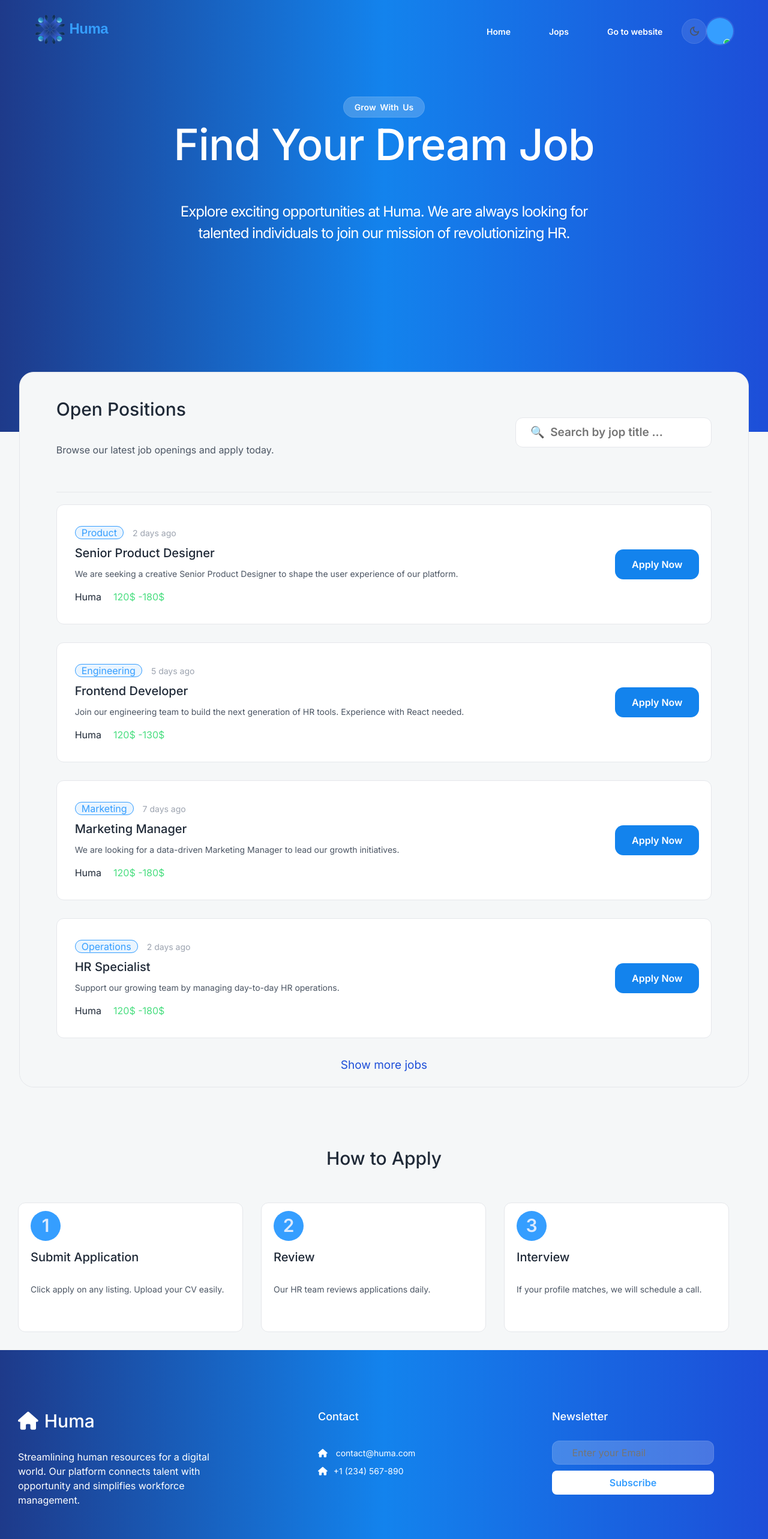
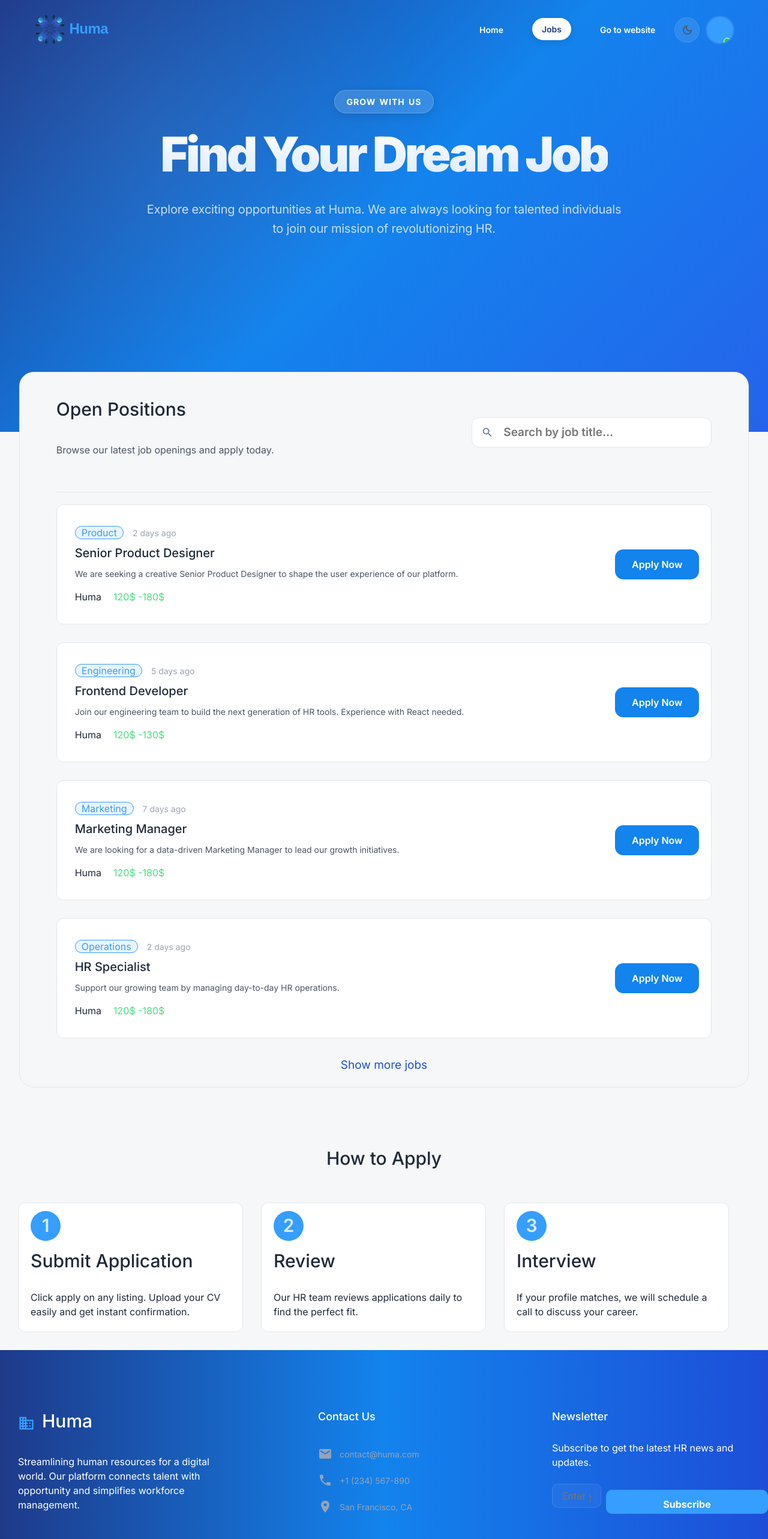
Before and after one commit to Akroom234js/Huma-HR, a React (Vite) app in the folder FrontEnd/: page /jops in a window 1280 px wide. Shown: the top 2566 px of the page at 60% size. Built offline with nearby package versions, Linux system fonts and the light colour scheme; no server answers.

Commit message:
style:improve 'Home' page style

```diff
--- a/FrontEnd/src/App.jsx
+++ b/FrontEnd/src/App.jsx
@@ -1,5 +1,5 @@
 // App.jsx
-import { BrowserRouter, Routes, Route } from 'react-router-dom';
+import { BrowserRouter, Routes, Route, Navigate } from 'react-router-dom';
 import Sidebar from './Components/Sidebar/Sidebar'
 import Recruitment from './Components/Pages/Recrutment/Main-page/Recrutment';
 import ScheduleInterview from './Components/Pages/Recrutment/ScheduleInterview/ScheduleInterview';
@@ -32,7 +32,7 @@ function App() {
       <Routes>
         {/* Public Routes */}
         <Route path="/" element={<Home />} />
-        <Route path="/home" element={<Home />} />
+        <Route path="/home" element={<Navigate to="/" replace />} />
         <Route path="/jops" element={<Jops />} />
 
         {/* Dashboard Routes with Sidebar */}
--- a/FrontEnd/src/Components/Pages/Home/Footer.jsx
+++ b/FrontEnd/src/Components/Pages/Home/Footer.jsx
@@ -1,15 +1,14 @@
+import { Link } from "react-router-dom";
+
 export default function Footer() {
   return (
     <>
       <div className="footer">
         <div className="one">
-          <h3>
-            {" "}
-            <span style={{ paddingRight: "10px" }}>
-              <i className="fa-solid fa-house"></i>
-            </span>
-            Huma
-          </h3>
+          <div className="brand-logo">
+            <span className="material-icons">business</span>
+            <h3>Huma</h3>
+          </div>
           <p>
             Streamlining human resources for a digital world. Our platform
             connects talent with opportunity and simplifies workforce
@@ -17,42 +16,34 @@ export default function Footer() {
           </p>
         </div>
         <div className="two">
-          <h3>Contact</h3>
-          <div style={{ marginBottom: "9px" }}>
-            <span style={{ paddingRight: "10px" }}>
-              <i className="fa-solid fa-house"></i>
-            </span>{" "}
-            contact@huma.com
+          <h3>Contact Us</h3>
+          <div className="contact-item">
+            <span className="material-icons text-sm">email</span>
+            <span>contact@huma.com</span>
           </div>
-          <div>
-            {" "}
-            <span style={{ paddingRight: "10px" }}>
-              <i className="fa-solid fa-house"></i>
-            </span>
-            +1 (234) 567-890
+          <div className="contact-item">
+            <span className="material-icons text-sm">phone</span>
+            <span>+1 (234) 567-890</span>
+          </div>
+          <div className="contact-item">
+            <span className="material-icons text-sm">location_on</span>
+            <span>San Francisco, CA</span>
           </div>
         </div>
         <div className="three">
           <h3>Newsletter</h3>
-          <p>
-            <input type="" placeholder="     Enter your Email" />
+          <p>Subscribe to get the latest HR news and updates.</p>
+          <div className="newsletter-box">
+            <input type="email" placeholder="Enter your email" />
             <button>Subscribe</button>
-          </p>
+          </div>
         </div>
       </div>
-      <hr
-        style={{
-          width: 70,
-          height: 2,
-          backgroundColor: "var(--text-on-primary)",
-          border: "none",
-        }}
-      />
       <div className="end">
         <p>© 2024 Huma. All Rights Reserved.</p>
-        <div>
-          <span>Privacy Policy</span>
-          <span>Terms of Use</span>
+        <div className="footer-links-bottom">
+          <Link to="#">Privacy Policy</Link>
+          <Link to="#">Terms of Use</Link>
         </div>
       </div>
     </>
--- a/FrontEnd/src/Components/Pages/Home/Home.css
+++ b/FrontEnd/src/Components/Pages/Home/Home.css
@@ -1,8 +1,21 @@
 .container1 {
-  background: var(--primary-gradient);
+  background: linear-gradient(135deg, #1e3a8a 0%, #1383ed 50%, #2563eb 100%);
   width: 100%;
   height: 90vh;
   margin-top: 0px;
+  position: relative;
+  overflow: hidden;
+}
+
+.container1::before {
+  content: '';
+  position: absolute;
+  top: 0;
+  left: 0;
+  width: 100%;
+  height: 100%;
+  background: radial-gradient(circle at 20% 30%, rgba(255, 255, 255, 0.05) 0%, transparent 40%);
+  pointer-events: none;
 }
 
 .navbar {
@@ -11,7 +24,7 @@
   margin: auto;
   display: flex;
   justify-content: space-between;
-  align-items: flex-end;
+  align-items: center;
   padding-top: 25px;
   position: relative;
 }
@@ -54,8 +67,17 @@
   gap: 16px;
 }
 
-.nav-links a:hover {
+.nav-links a.active {
+  background-color: white;
+  color: #1e3a8a !important;
+  border-radius: 28px;
+  box-shadow: 0 4px 12px rgba(0, 0, 0, 0.1);
+  transform: translateY(-1px);
+}
+
+.nav-links a:not(.active):hover {
   background-color: var(--glass-bg);
+  color: white !important;
   border-radius: 28px;
 }
 
@@ -110,6 +132,7 @@
   justify-content: center;
   overflow: hidden;
   cursor: pointer;
+  margin-left: 12px;
 }
 
 .nav-profile-placeholder {
@@ -138,12 +161,12 @@
 .user-avatar-container.small .user-avatar-initials {
   width: 100%;
   height: 100%;
-  background: linear-gradient(135deg, #1e3a8a, #1383ed);
-  color: white;
+  background: white;
+  color: #1e3a8a;
   display: flex;
   align-items: center;
   justify-content: center;
-  font-weight: 700;
+  font-weight: 800;
   font-size: 0.95rem;
   letter-spacing: 0.5px;
 }
@@ -155,46 +178,58 @@
 }
 
 .intro-box {
-  width: 64vw;
-  height: 50vh;
-  padding-top: 69px;
+  width: 70vw;
+  height: auto;
+  padding-top: 100px;
   margin: auto;
   display: flex;
-  justify-content: space-evenly;
+  justify-content: center;
   align-items: center;
   flex-direction: column;
-  gap: -70px;
+  gap: 1.5rem;
+  z-index: 10;
+  position: relative;
 }
 
 .intro {
-  color: var(--text-accent);
-  font-size: 14px;
-  background: var(--glass-bg);
-  border-radius: 24px;
-  word-spacing: 3px;
-  font-weight: 600;
-  display: block;
-  padding: 6px 18px 6px;
-  margin: 42px;
-  border: 1px solid var(--glass-border);
-  color: #ffffff !important;
+  color: white !important;
+  font-size: 0.875rem;
+  background: rgba(255, 255, 255, 0.15);
+  backdrop-filter: blur(12px);
+  border-radius: 100px;
+  word-spacing: 2px;
+  font-weight: 700;
+  padding: 0.5rem 1.25rem;
+  border: 1px solid rgba(255, 255, 255, 0.2);
+  box-shadow: 0 4px 15px rgba(0, 0, 0, 0.1);
+  text-transform: uppercase;
+  letter-spacing: 1px;
 }
 
 .title {
-  color: var(--text-on-primary);
-  margin-top: -40px;
-  letter-spacing: -1px;
-  font-size: 72px;
+  color: white;
+  letter-spacing: -0.05em;
+  font-size: 5rem;
+  font-weight: 900;
+  text-align: center;
+  line-height: 1.1;
+  margin: 0;
+  background: linear-gradient(to bottom, #ffffff, #dbeafe);
+  background-clip: text;
+  -webkit-background-clip: text;
+  -webkit-text-fill-color: transparent;
 }
 
 .description {
-  letter-spacing: -1px;
-  color: var(--text-accent);
-  color: #ffffff !important;
-  margin: auto;
-  padding: 9px 29px;
-  font-size: 24px;
+  letter-spacing: -0.01em;
+  color: #dbeafe !important;
+  max-width: 800px;
+  margin: 0 auto;
+  padding: 0.5rem 0;
+  font-size: 1.25rem;
+  line-height: 1.6;
   text-align: center;
+  opacity: 0.9;
 }
 
 .container2 {
@@ -223,29 +258,27 @@
 
 .poop2 {
   width: 90vw;
-  height: 80vh;
-  background: linear-gradient(to right,
-      #1e3a8a 0%,
-      #1383ed 35%,
-      var(--bg-page) 35%,
-      var(--bg-page) 100%);
-  border-radius: 24px;
+  height: auto;
+  min-height: 500px;
+  background: var(--bg-card);
+  border-radius: 2.5rem;
   margin: auto;
-  transform: translateY(-100px);
+  transform: translateY(-80px);
   border: 1px solid var(--border-color);
   display: flex;
-  justify-content: space-between;
+  overflow: hidden;
+  box-shadow: 0 25px 50px -12px rgba(0, 0, 0, 0.25);
 }
 
 .left-side {
-  width: 35vw;
+  width: 40%;
+  background: linear-gradient(135deg, #1e3a8a, #1383ed);
   display: flex;
-  justify-content: space-evenly;
-  align-items: flex-start;
   flex-direction: column;
-  padding: 25px 49px;
-  border-bottom-left-radius: 24px;
-  border-top-left-radius: 24px;
+  justify-content: center;
+  padding: 4rem;
+  color: white;
+  position: relative;
 }
 
 .icon1 {
@@ -506,47 +539,53 @@
   margin: 0px 0px 0px 30px;
 }
 
-.con_cart div,
-.con_cart2 div {
+.con_cart div {
   width: 30%;
-  height: 35vh;
-  background-color: var(--bg-card);
-  border-radius: 12px;
+  padding: 3rem 2rem;
+  background: var(--bg-card);
+  border-radius: 1.5rem;
   border: 1px solid var(--border-color);
+  transition: all 0.4s cubic-bezier(0.175, 0.885, 0.32, 1.275);
   display: flex;
-  justify-content: center;
-  align-items: flex-start;
   flex-direction: column;
-  gap: 25px;
-  padding: 0px 20px;
-  transition: all 0.3s ease;
+  gap: 1.5rem;
+  box-shadow: var(--shadow-sm);
 }
 
-.con_cart h3,
-.con_cart2 h3 {
-  font-size: 20px;
-  color: var(--text-main);
+.con_cart div:hover {
+  transform: translateY(-8px);
+  box-shadow: var(--shadow-lg);
+  border-color: var(--primary-color);
 }
 
-.con_cart p,
-.con_cart2 p {
-  font-size: 14px;
-  color: var(--text-secondary);
+.con_cart h3 {
+  font-size: 1.5rem;
+  font-weight: 700;
+  color: var(--text-main);
+  margin: 0;
 }
 
-.con_cart span i {
-  font-size: 27px;
-  text-align: center;
-  display: block;
-  padding: 11px 0px;
-  color: var(--primary-color);
+.con_cart p {
+  font-size: 0.9375rem;
+  color: var(--text-secondary);
+  line-height: 1.6;
+  margin: 0;
 }
 
 .con_cart span {
   width: 50px;
-  height: 54px;
-  background-color: var(--glass-bg);
-  border-radius: 18px;
+  height: 50px;
+  background-color: var(--primary-light);
+  border-radius: 12px;
+  display: flex;
+  align-items: center;
+  justify-content: center;
+}
+
+.con_cart span i {
+  font-size: 1.5rem;
+  color: var(--primary-color);
+  margin: 0;
 }
 
 .con_cart2 div {
@@ -579,52 +618,78 @@
 
 .container5 {
   width: 90%;
-  height: 95vh;
-  margin: auto;
-  margin-top: 120px;
-  margin-bottom: 120px;
-  border-radius: 24px;
-  background: var(--primary-gradient);
+  min-height: 500px;
+  margin: 6rem auto;
+  border-radius: 2.5rem;
+  background: linear-gradient(135deg, #0f172a, #1e3a8a);
   display: flex;
   justify-content: space-between;
   align-items: center;
+  padding: 4rem;
+  position: relative;
+  overflow: hidden;
+  box-shadow: var(--shadow-lg);
+}
+
+.container5::before {
+  content: '';
+  position: absolute;
+  top: 0;
+  right: 0;
+  width: 100%;
+  height: 100%;
+  background-image: url('https://www.transparenttextures.com/patterns/cubes.png');
+  opacity: 0.1;
+  pointer-events: none;
 }
 
 .container5 div {
   width: 50%;
-  height: 100%;
-  display: flex;
-  padding: 0px 25px;
-  justify-content: center;
-  align-items: flex-start;
-  flex-direction: column;
+  position: relative;
+  z-index: 10;
 }
 
 .container5 h2 {
-  font-size: 30px;
-  font-weight: 700;
-  width: 300px;
-  color: var(--text-on-primary);
+  font-size: 2.5rem;
+  font-weight: 800;
+  max-width: 400px;
+  color: white;
+  margin-bottom: 1.5rem;
+  line-height: 1.2;
 }
 
 .container5 p {
-  font-size: 18px;
-  color: var(--text-accent);
-  margin: 20px 0px;
+  font-size: 1.25rem;
+  color: #bfdbfe;
+  margin-bottom: 2.5rem;
+  line-height: 1.6;
 }
 
 .container5 button {
-  font-size: 17px;
-  color: var(--primary-color);
-  margin: 20px 0px;
-  width: 148px;
-  height: 45px;
-  border-radius: 12px;
-  padding: 10px 24px;
+  padding: 1rem 2.5rem;
+  background: white;
+  color: #1e3a8a;
   border: none;
-  background-color: var(--text-on-primary);
-  font-weight: 600;
+  border-radius: 1rem;
+  font-weight: 700;
+  font-size: 1rem;
   cursor: pointer;
+  transition: all 0.3s ease;
+  box-shadow: 0 4px 15px rgba(0, 0, 0, 0.1);
+}
+
+.container5 button:hover {
+  background: #eff6ff;
+  transform: translateY(-2px);
+  box-shadow: 0 10px 25px rgba(255, 255, 255, 0.1);
+}
+
+.container5 img {
+  width: 100%;
+  height: auto;
+  border-radius: 1.5rem;
+  box-shadow: 0 25px 50px -12px rgba(0, 0, 0, 0.5);
+  border: 1px solid rgba(255, 255, 255, 0.1);
 }
 
 .container5 img {
@@ -937,12 +1002,16 @@
     justify-content: space-between;
     align-items: center;
     width: 95%;
-    padding-top: 15px;
+    padding: 20px 0;
     position: relative;
+    height: auto;
+    overflow: visible;
   }
 
   .container1 {
     height: auto;
+    min-height: 100vh;
+    overflow: visible;
     padding-bottom: 40px;
   }
 
@@ -960,10 +1029,10 @@
 
   .nav-links {
     position: absolute;
-    top: 60px;
+    top: 70px;
     left: 0;
     right: 0;
-    background: var(--primary-gradient);
+    background: linear-gradient(135deg, #1e3a8a, #1383ed);
     backdrop-filter: blur(20px);
     -webkit-backdrop-filter: blur(20px);
     flex-direction: column;
@@ -976,7 +1045,7 @@
     transform: translateY(-20px) scale(0.95);
     pointer-events: none;
     transition: all 0.4s cubic-bezier(0.175, 0.885, 0.32, 1.275);
-    z-index: 99;
+    z-index: 1000;
     display: flex;
   }
 
@@ -1035,13 +1104,18 @@
   }
 
   .title {
-    font-size: 36px;
+    font-size: 2.5rem;
+    line-height: 1.2;
+    margin-top: 10px;
     text-align: center;
   }
 
   .description {
-    font-size: 16px;
-    padding: 0 10px;
+    font-size: 1rem;
+    line-height: 1.5;
+    padding: 0 16px;
+    margin-top: 15px;
+    opacity: 0.85;
   }
 
   .poop_jops {
@@ -1078,10 +1152,11 @@
   }
 
   .con-tit p {
-    font-size: 14px;
+    font-size: 0.9375rem;
+    line-height: 1.5;
     margin-bottom: 24px;
     text-align: center;
-    padding: 0 10px;
+    padding: 0 16px;
   }
 
   .right-side h3 {
@@ -1089,7 +1164,8 @@
   }
 
   .con-tit h3 {
-    font-size: 22px;
+    font-size: 1.75rem;
+    font-weight: 800;
   }
 
   .con_cart2 div {
@@ -1110,8 +1186,9 @@
   .footer {
     flex-direction: column;
     height: auto;
-    gap: 30px;
-    padding: 30px 20px;
+    gap: 40px;
+    padding: 60px 24px;
+    align-items: flex-start;
   }
 
   .footer .one,
@@ -1125,6 +1202,18 @@
   .three input,
   .three button {
     width: 100%;
+    margin-bottom: 12px;
+  }
+
+  .newsletter-box {
+    flex-direction: column;
+    gap: 12px;
+    width: 100%;
+    max-width: 100%;
+  }
+
+  .contact-item {
+     margin-bottom: 20px;
   }
 
   .con_cart div,
@@ -1211,7 +1300,9 @@
   }
 
   .end {
-    margin-top: -82px;
+    margin-top: 0px;
+    padding: 30px 24px;
+    border-top: 1px solid rgba(255, 255, 255, 0.1);
   }
 
   .container5 div {
@@ -1322,3 +1413,91 @@
     height: 60vh;
   }
 }
+
+.search-box-modern {
+  position: relative;
+  width: 100%;
+  max-width: 400px;
+}
+
+.search-box-modern .material-icons {
+  position: absolute;
+  left: 1rem;
+  top: 50%;
+  transform: translateY(-50%);
+  color: #64748b;
+  font-size: 1.25rem;
+}
+
+.search-box-modern input {
+  width: 100%;
+  padding: 0.875rem 1rem 0.875rem 3.25rem !important;
+  border-radius: 0.75rem;
+  background-color: var(--bg-card);
+  border: 1px solid var(--border-color);
+  color: var(--text-main);
+  transition: all 0.2s cubic-bezier(0.4, 0, 0.2, 1);
+}
+
+.search-box-modern input:focus {
+  outline: none;
+  border-color: var(--primary-color);
+  box-shadow: 0 0 0 4px rgba(19, 131, 237, 0.15);
+}
+
+.contact-item {
+  display: flex;
+  align-items: center;
+  gap: 0.75rem;
+  margin-bottom: 1.25rem;
+  color: #94a3b8;
+  font-size: 0.9375rem;
+}
+
+.newsletter-box {
+  display: flex;
+  gap: 0.5rem;
+  margin-top: 1.5rem;
+}
+
+.newsletter-box input {
+  flex: 1;
+  background: rgba(255, 255, 255, 0.05);
+  border: 1px solid rgba(255, 255, 255, 0.1);
+  border-radius: 0.625rem;
+  padding: 0.75rem 1rem;
+  color: white;
+}
+
+.newsletter-box button {
+  padding: 0.75rem 1.25rem;
+  background: var(--primary-color);
+  color: white;
+  border-radius: 0.625rem;
+  border: none;
+  font-weight: 700;
+  cursor: pointer;
+}
+
+.footer-links-bottom {
+  display: flex;
+  gap: 2rem;
+}
+
+.footer-links-bottom a {
+  color: #64748b;
+  text-decoration: none;
+  font-size: 0.875rem;
+}
+
+.brand-logo {
+  display: flex;
+  align-items: center;
+  gap: 0.75rem;
+  margin-bottom: 1.5rem;
+}
+
+.brand-logo .material-icons {
+  font-size: 1.75rem;
+  color: var(--primary-color);
+}
--- a/FrontEnd/src/Components/Pages/Home/Home.jsx
+++ b/FrontEnd/src/Components/Pages/Home/Home.jsx
@@ -1,5 +1,5 @@
-import { useState } from "react";
-import { Link } from "react-router-dom";
+import { useState, useEffect } from "react";
+import { Link, NavLink, useNavigate } from "react-router-dom";
 import "./Home.css";
 import Footer from "./Footer";
 import logo from "../../../assets/logo.png";
@@ -153,9 +153,9 @@ export default function Home() {
               <i className={`fa-solid ${isMobileMenuOpen ? 'fa-xmark' : 'fa-bars'}`}></i>
             </button>
             <div className={`nav-links ${isMobileMenuOpen ? 'open' : ''}`}>
-              <Link to="/home">Home</Link>
-              <Link to="/jops">Jops</Link>
-              <Link to="/recruitment">Go to website</Link>
+              <NavLink to="/" end>Home</NavLink>
+              <NavLink to="/jops">Jobs</NavLink>
+              <NavLink to="/recruitment">Go to website</NavLink>
               <ThemeToggle />
               <div className="nav-profile">
                 {user ? (
@@ -192,7 +192,7 @@ export default function Home() {
           <div className="poop2">
             <div className="left-side">
               <span className="icon1">
-                <i className="fa-solid fa-house"></i>
+                <i className="material-icons">badge</i>
               </span>
               <h2>Employee Portal</h2>
               <p>
@@ -201,9 +201,7 @@ export default function Home() {
               </p>
               <hr />
               <div className="icon_bottom">
-                <span>
-                  <i className="fa-solid fa-house"></i>
-                </span>
+                <span className="material-icons text-sm">verified_user</span>
                 <p>Enterprise Grade Security</p>
               </div>
             </div>
@@ -227,7 +225,7 @@ export default function Home() {
                     <label>Password</label>
                     <input
                       type="password"
-                      placeholder="e.g.vEMP-12345"
+                      placeholder="••••••••"
                       value={password}
                       onChange={(e) => setPassword(e.target.value)}
                     />
@@ -336,67 +334,43 @@ export default function Home() {
         </div>
         <div className="con_cart">
           <div>
-            <span>
-              <i
-                className="fa-solid fa-chart-simple"
-                style={{ color: "#1383ed " }}
-              ></i>
+            <span style={{ backgroundColor: "rgba(19, 131, 237, 0.1)" }}>
+              <i className="material-icons" style={{ color: "#1383ed" }}>analytics</i>
             </span>
             <h3>Advanced Analytics</h3>
-            <p>
-              Gain insights into workforce trends with our comprehensive
-              dashboard.
-            </p>
+            <p>Gain insights into workforce trends with our comprehensive dashboard.</p>
           </div>
           <div>
-            <span>
-              {/* <i className="fa-solid fa-house"></i> */}
-              <i
-                className="fa-solid fa-circle-nodes"
-                style={{ color: "#9333ea" }}
-              ></i>
+            <span style={{ backgroundColor: "rgba(147, 51, 234, 0.1)" }}>
+              <i className="material-icons" style={{ color: "#9333ea" }}>hub</i>
             </span>
             <h3>Seamless Integration</h3>
             <p>Connect easily with your favorite tools like Slack and Zoom.</p>
           </div>
           <div>
-            <span>
-              <i
-                className="fa-solid fa-shield-halved"
-                style={{ color: "#0d9448 " }}
-              ></i>
+            <span style={{ backgroundColor: "rgba(13, 148, 136, 0.1)" }}>
+              <i className="material-icons" style={{ color: "#0d9448" }}>security</i>
             </span>
             <h3>Enterprise Security</h3>
             <p>Bank-grade encryption keeps your sensitive data protected.</p>
           </div>
           <div>
-            <span>
-              <i
-                className="fa-solid fa-clock"
-                style={{ color: "#ea580c " }}
-              ></i>
+            <span style={{ backgroundColor: "rgba(234, 88, 12, 0.1)" }}>
+              <i className="material-icons" style={{ color: "#ea580c" }}>schedule</i>
             </span>
             <h3>Time Management</h3>
             <p>Automated attendance tracking and leave management systems.</p>
           </div>
           <div>
-            <span>
-              <i
-                className="fa-solid fa-users"
-                style={{ color: "#db2777 " }}
-              ></i>
+            <span style={{ backgroundColor: "rgba(219, 39, 119, 0.1)" }}>
+              <i className="material-icons" style={{ color: "#db2777" }}>groups</i>
             </span>
             <h3>Team Collaboration</h3>
-            <p>
-              Foster a connected culture with built-in communication channels.
-            </p>
+            <p>Foster a connected culture with built-in communication channels.</p>
           </div>
           <div>
-            <span>
-              <i
-                className="fa-solid fa-brain"
-                style={{ color: "#4f46e5 " }}
-              ></i>
+            <span style={{ backgroundColor: "rgba(79, 70, 229, 0.1)" }}>
+              <i className="material-icons" style={{ color: "#4f46e5" }}>psychology</i>
             </span>
             <h3>AI Recruiting</h3>
             <p>Leverage artificial intelligence to screen candidates faster.</p>
--- a/FrontEnd/src/Components/Pages/Home/Jops.jsx
+++ b/FrontEnd/src/Components/Pages/Home/Jops.jsx
@@ -1,5 +1,5 @@
 import { useState } from "react";
-import { Link } from "react-router-dom";
+import { Link, NavLink } from "react-router-dom";
 import "./Home.css";
 import Footer from "./Footer";
 import logo from "../../../assets/logo.png";
@@ -26,9 +26,9 @@ export default function Jops() {
               <i className={`fa-solid ${isMobileMenuOpen ? 'fa-xmark' : 'fa-bars'}`}></i>
             </button>
             <div className={`nav-links ${isMobileMenuOpen ? 'open' : ''}`}>
-              <Link to="/home">Home</Link>
-              <Link to="/jops">Jops</Link>
-              <Link to="/recruitment">Go to website</Link>
+              <NavLink to="/" end>Home</NavLink>
+              <NavLink to="/jops">Jobs</NavLink>
+              <NavLink to="/recruitment">Go to website</NavLink>
               <ThemeToggle />
               <div className="nav-profile"> </div>
             </div>
@@ -36,7 +36,7 @@ export default function Jops() {
         </div>
         <div className="intro-box">
           <span className="intro">Grow With Us</span>
-          <h2 className="title">Find Your Dream Job</h2>
+          <h2 className="title">Find Your <span>Dream</span> Job</h2>
           <p className="description">
             Explore exciting opportunities at Huma. We are always looking for
             talented individuals to join our mission of revolutionizing HR.
@@ -50,7 +50,10 @@ export default function Jops() {
               <h2>Open Positions</h2>
               <p>Browse our latest job openings and apply today.</p>
             </div>
-            <input placeholder="   🔍  Search by jop title ..." />
+            <div className="search-box-modern">
+              <span className="material-icons">search</span>
+              <input placeholder="Search by job title..." />
+            </div>
           </div>
           <div className="container_carts">
             <div className="cart1">
@@ -137,17 +140,17 @@ export default function Jops() {
           <div>
             <span>1</span>
             <h3>Submit Application</h3>
-            <p>Click apply on any listing. Upload your CV easily.</p>
+            <p>Click apply on any listing. Upload your CV easily and get instant confirmation.</p>
           </div>
           <div>
             <span>2</span>
             <h3>Review</h3>
-            <p>Our HR team reviews applications daily.</p>
+            <p>Our HR team reviews applications daily to find the perfect fit.</p>
           </div>
           <div>
             <span>3</span>
             <h3>Interview</h3>
-            <p>If your profile matches, we will schedule a call.</p>
+            <p>If your profile matches, we will schedule a call to discuss your career.</p>
           </div>
         </div>
       </div>
--- a/FrontEnd/src/index.css
+++ b/FrontEnd/src/index.css
@@ -7,6 +7,7 @@
 /* روابطك السابقة */
 @import url('https://fonts.googleapis.com/css2?family=Inter:wght@400;500;600;700;900&display=swap');
 @import url('https://fonts.googleapis.com/css2?family=Material+Symbols+Outlined:wght,FILL@100..700,0..1&display=swap');
+@import url('https://fonts.googleapis.com/icon?family=Material+Icons');
 
 :root {
   /* Colors */
```
